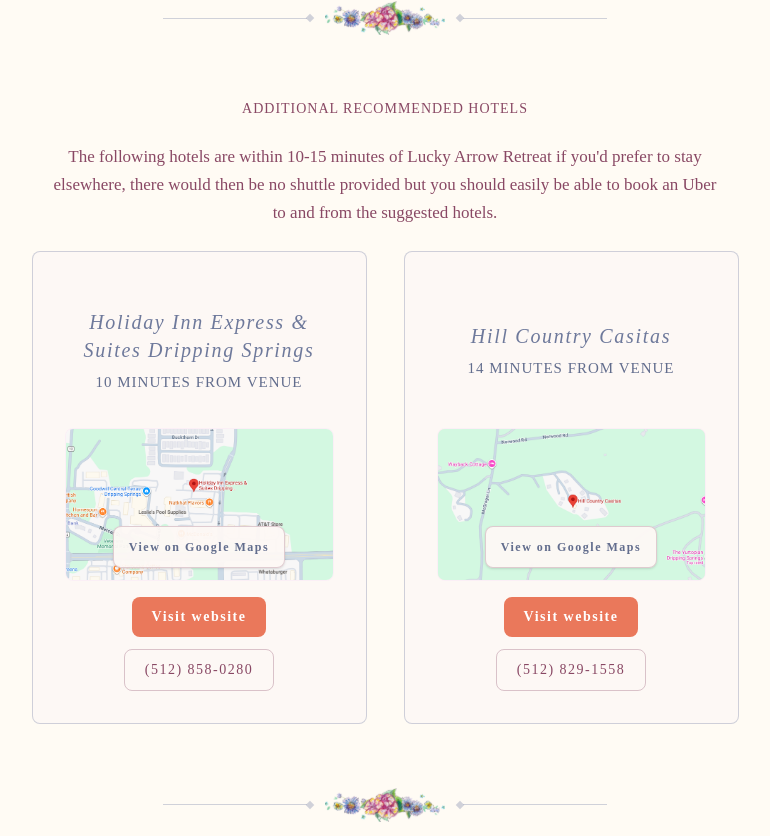
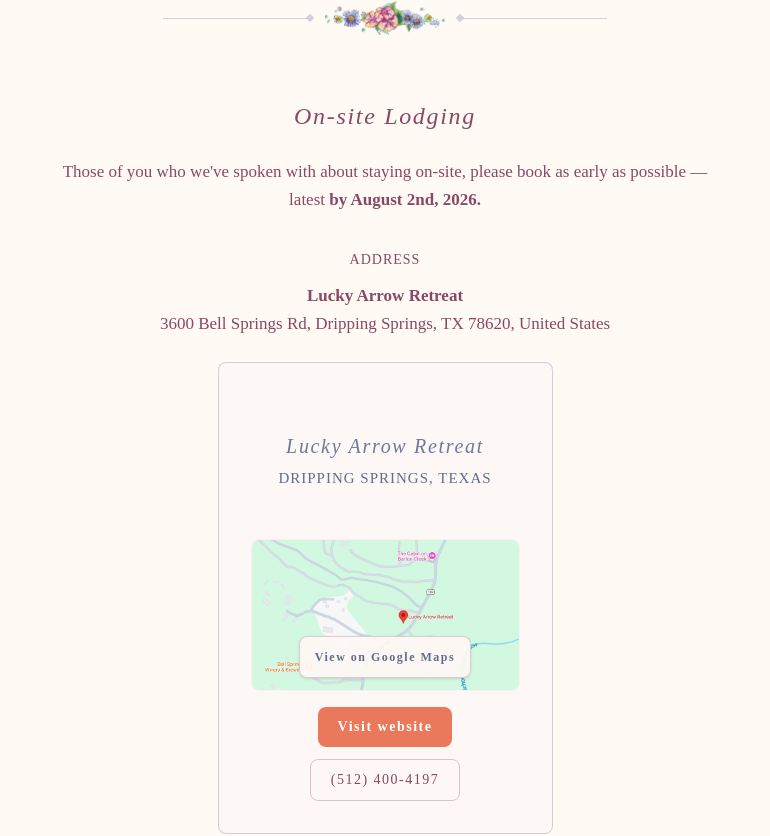
Before and after one commit to ENPina90/wedding, a React (Vite) app: page /accommodations in a window 1280 px wide. Shown: the part 1442-2278 px from the top of the page, without its empty margins (255-1025 px from the left). Built offline with nearby package versions, Linux system fonts and the light colour scheme; a web font is replaced by a local one.

Commit message:
Info update

```diff
--- a/src/pages/Accommodations.tsx
+++ b/src/pages/Accommodations.tsx
@@ -189,40 +189,6 @@
 
       <SectionDivider />
 
-      {/* Additional Recommended Hotels */}
-      <div className="space-y-6 text-center">
-        <h3 className="font-nav text-plum text-xs sm:text-sm tracking-[1px] uppercase">
-          additional recommended hotels
-        </h3>
-        <p className="font-body text-plum leading-7 text-center max-w-2xl mx-auto">
-          The following hotels are within 10-15 minutes of Lucky Arrow Retreat if
-          you'd prefer to stay elsewhere, there would then be no shuttle
-          provided but you should easily be able to book an Uber to and from the
-          suggested hotels.
-        </p>
-
-        <div className="grid grid-cols-1 md:grid-cols-2 gap-4 sm:gap-6 justify-items-center">
-          <HotelCard
-            name="Holiday Inn Express & Suites Dripping Springs"
-            distance="10 minutes"
-            mapsUrl="https://maps.app.goo.gl/R49uNWSdeLsY4nns6"
-            website="https://www.ihg.com/holidayinnexpress/hotels/us/en/dripping-springs/ausds/hoteldetail"
-            phone="(512) 858-0280"
-            mapImage={holidayInnMap}
-          />
-          <HotelCard
-            name="Hill Country Casitas"
-            distance="14 minutes"
-            mapsUrl="https://maps.app.goo.gl/preEYjggrCYhxNTx5"
-            website="https://www.hillcountrycasitas.com/"
-            phone="(512) 829-1558"
-            mapImage={hillCountryMap}
-          />
-        </div>
-      </div>
-
-      <SectionDivider />
-
       {/* On-site Lodging */}
       <div className="space-y-6 text-center">
         <h3 className="font-display text-plum text-[20px] sm:text-[24px] tracking-[1.68px] italic">
--- a/src/pages/FAQ.tsx
+++ b/src/pages/FAQ.tsx
@@ -6,7 +6,7 @@
   {
     question: "When is the RSVP Deadline?",
     answer:
-      "Please RSVP by August 2nd, 2026. If you've been invited to stay on the property, the earlier you can confirm the better ♡",
+      "Please RSVP by September 30th, 2026. If you've been invited to stay on the property, the earlier you can confirm the better ♡",
   },
   {
     question: "Can I bring a guest?",
@@ -32,11 +32,7 @@
     question: "What's the dress code?",
     answer: (
       <>
-        Come dressed to celebrate! We're envisioning a semi-formal affair,
-        cocktail dresses, suits, and floor-length gowns are all perfectly at
-        home. Our wedding colors are shared below if you'd like a little
-        inspiration, but wear whatever color you like. The main dress code is
-        feeling your best!
+        come dressed to celebrate! We're envisioning a semi-formal affair, cocktail dresses, suits, and floor-length gowns are all perfectly at home, but also feel free to come as creative and/or glamourous as you like. Our wedding colors are shared below if you'd like a little inspiration, but wear whatever color you like!
         <div className="mt-4">
           <WeddingColorSwatches size="sm" />
         </div>
@@ -64,12 +60,12 @@
         >
           kirschroder@gmail.com
         </a>{" "}
-        or Nic at{" "}
+        or call us at {" "}
         <a
-          href="tel:+12106433449"
+          href="tel:+18328191394"
           className="text-plum underline hover:text-burgundy transition-colors"
         >
-          (210) 643 3449
+          (832) 819-1394
         </a>
         .
       </>
@@ -131,10 +127,10 @@
           </a>{" "}
           or text Nic at{" "}
           <a
-            href="tel:+12106433449"
+            href="tel:+18328191394"
             className="text-plum underline hover:text-burgundy transition-colors"
           >
-            210 643 3449
+            (832) 819-1394
           </a>
           !
         </p>
--- a/src/pages/Info.tsx
+++ b/src/pages/Info.tsx
@@ -44,7 +44,7 @@
         </div>
         <p className="font-body text-plum leading-7 mt-3 sm:mt-4 max-w-xl mx-auto text-center">
           <span className="font-bold">Attire</span>
-          {`: come dressed to celebrate! We're envisioning a semi-formal affair, cocktail dresses, suits, and floor-length gowns are all perfectly at home. Our wedding colors are shared below if you'd like a little inspiration, but wear whatever color you like!`}
+          {`: come dressed to celebrate! We're envisioning a semi-formal affair, cocktail dresses, suits, and floor-length gowns are all perfectly at home, but also feel free to come as creative and/or glamourous as you like. Our wedding colors are shared below if you'd like a little inspiration, but wear whatever color you like!`}
         </p>
         <div className="mt-4 sm:mt-5">
           <WeddingColorSwatches />
@@ -60,24 +60,24 @@
         </h3>
         <div className="font-body text-plum leading-7 max-w-xl mx-auto text-center">
           <p className="mb-0">Saturday, November 21 2026</p>
-          <p>4:00 P.M. - 11:00 P.M.</p>
+          <p>4:30 P.M. - 11:00 P.M.</p>
         </div>
         <div className="font-nav text-plum text-base sm:text-lg mt-3 sm:mt-4 space-y-1 text-center max-w-xl mx-auto">
           <p className="mb-0">
-            <span className="font-bold">arrival</span>: 4:00 p.m.
+            <span className="font-bold">arrival</span>: 4:30 p.m.
           </p>
           <p className="mb-0">
-            <span className="font-bold">ceremony</span>: 4:30 p.m.
+            <span className="font-bold">ceremony</span>: 5:00 p.m.
           </p>
           <p className="mb-0">
-            <span className="font-bold">cocktail hour</span>: 5:00 p.m.
+            <span className="font-bold">cocktail hour</span>: 5:30 p.m.
           </p>
           <p>
-            <span className="font-bold">reception</span>: 6:00 p.m.
+            <span className="font-bold">reception</span>: 6:45 - 11:00 p.m.
           </p>
         </div>
         <p className="font-body text-plum leading-7 mt-3 sm:mt-4 max-w-xl mx-auto text-center">
-          Please arrive by 4:00 PM to get settled before the ceremony begins.
+          Please arrive by 4:30 PM to get settled before the ceremony begins.
           Light refreshments will be available as you arrive. We can't wait to
           welcome you!
         </p>
@@ -87,8 +87,8 @@
           there will be a shuttle provided to the venue for drop off and pick
           up. More details TBA.
         </p>
-        <p className="font-body text-plum leading-7 mt-3 sm:mt-4 max-w-xl mx-auto text-center italic">
-          For those of you staying on the property with us:
+        <p className="font-body text-plum leading-7 mt-3 sm:mt-4 max-w-xl mx-auto text-center">
+          <span className="font-bold">🌻 For those of you staying on the property with us 🌻</span>
           <br />
           Check-in is at 4:00 P.M. — please arrive a little bit earlier since
           there will be many of you checking in at once.
```
